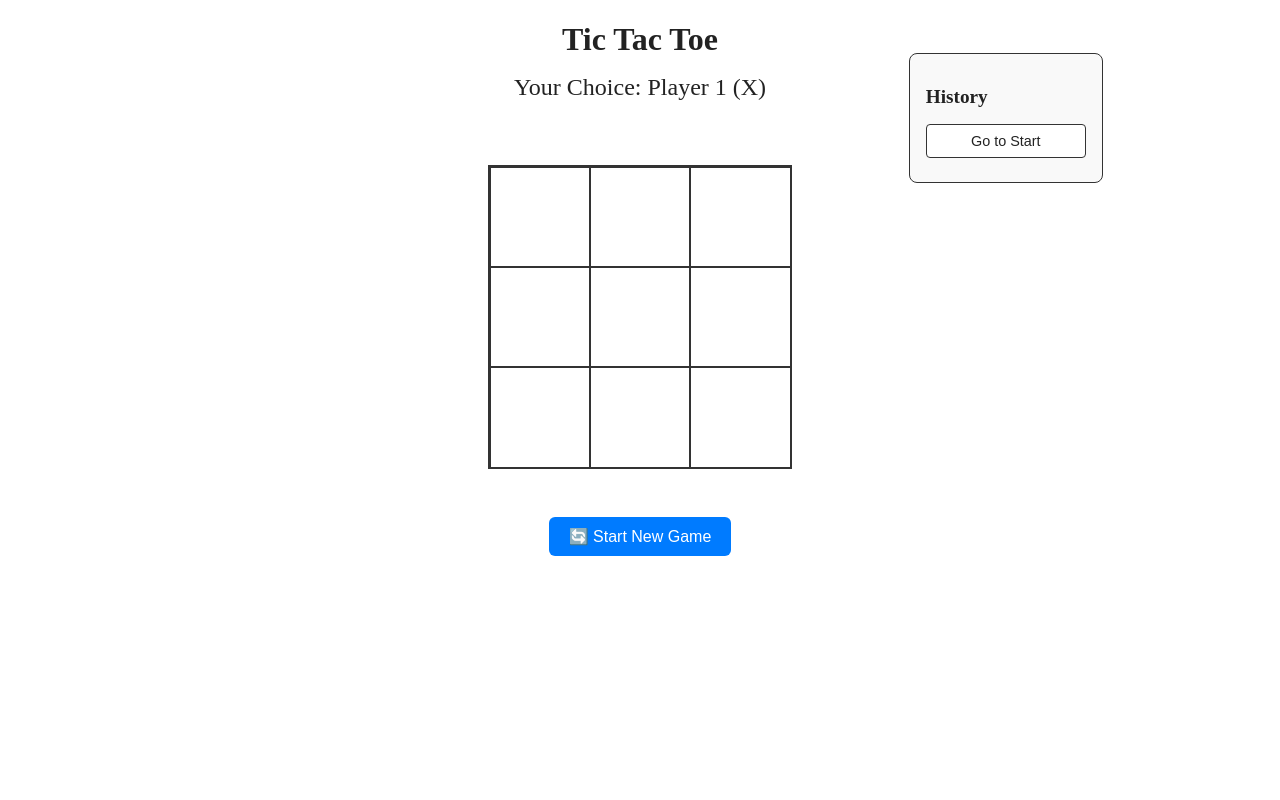
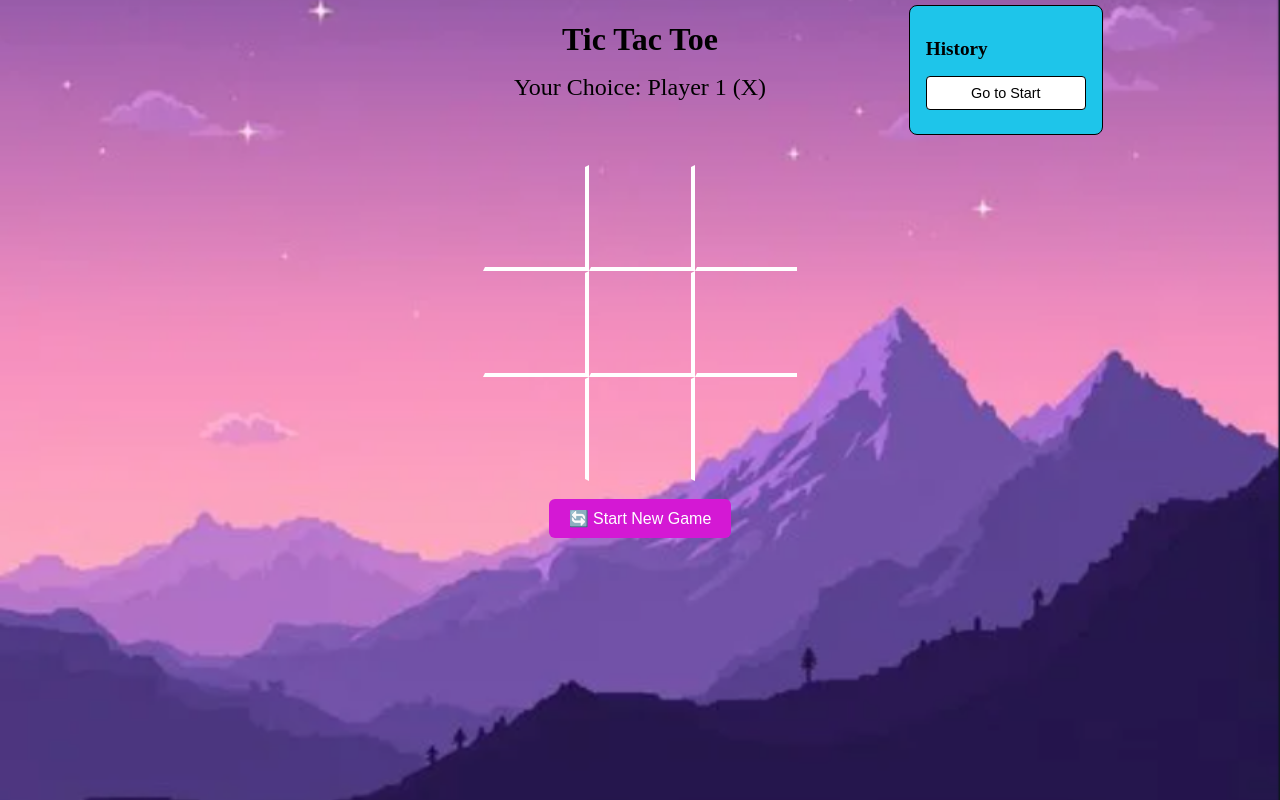
Before and after one commit to hemanth299/tictactoe_game, a React (Vite) app: page / in a window 1280 px wide. Built offline with nearby package versions, Linux system fonts and the light colour scheme.

Commit message:
worked on the finishing touches to make it visually appealing

```diff
--- a/package.json
+++ b/package.json
@@ -25,7 +25,7 @@
     "eslint-plugin-react-refresh": "^0.4.19",
     "globals": "^16.0.0",
     "prettier": "^3.5.3",
-    "sass": "^1.87.0",
+    "sass": "^1.88.0",
     "vite": "^6.3.5"
   }
 }
--- a/src/App.jsx
+++ b/src/App.jsx
@@ -17,7 +17,8 @@ function App() {
 
   const currentSquares = history[currentMove];
   const player1 = currentMove % 2 === 0;
-  const winner = Winner(currentSquares);
+  const { winner, line: winningLine } = Winner(currentSquares);
+
 
   const handleClick = (position) => {
     if (currentSquares[position] || winner) return;
@@ -52,7 +53,12 @@ function App() {
 
       <div className='game-container'>
   <div className='board-wrapper'>
-    <Board squares={currentSquares} handleClick={handleClick} />
+    <Board
+  squares={currentSquares}
+  handleClick={handleClick}
+  winningLine={winningLine}
+/>
+
    <button className="reset-btn" onClick={resetGame}>
   🔄 Start New Game
 </button>
--- a/src/components/Board.jsx
+++ b/src/components/Board.jsx
@@ -1,31 +1,60 @@
 import Square from './Square';
 import './styles.scss';
 
-const Board = ({squares,handleClick})=>{
+const Board = ({ squares, handleClick, winningLine = [] }) => {
+  // Determine the strike class based on the winning line
+  const getStrikeClass = () => {
+    if (!winningLine.length) return '';
+
+    const [a, b, c] = winningLine;
+    if (a === 0 && b === 1 && c === 2) return 'strike-row-0'; // First row
+    if (a === 3 && b === 4 && c === 5) return 'strike-row-1'; // Second row
+    if (a === 6 && b === 7 && c === 8) return 'strike-row-2'; // Third row
+    if (a === 0 && b === 3 && c === 6) return 'strike-col-0'; // First column
+    if (a === 1 && b === 4 && c === 7) return 'strike-col-1'; // Second column
+    if (a === 2 && b === 5 && c === 8) return 'strike-col-2'; // Third column
+    if (a === 0 && b === 4 && c === 8) return 'strike-diag-0'; // Diagonal top-left to bottom-right
+    if (a === 2 && b === 4 && c === 6) return 'strike-diag-1'; // Diagonal top-right to bottom-left
+    return '';
+  };
+
+  const strikeClass = getStrikeClass();
 
   const renderSquare = (index) => {
+    const isWinning = winningLine.includes(index); // Check if the square is part of the winning line
+    const value = squares[index];
+    const valueClass = value === 'X' ? 'x' : value === 'O' ? 'o' : '';
+    const winningClass = isWinning ? 'winning' : '';
+
     return (
-      <Square value={squares[index]} onClick={()=>{handleClick(index)}}/>
-    )
-  }
+      <Square
+        key={index}
+        value={value}
+        onClick={() => handleClick(index)}
+        className={`square ${valueClass} ${winningClass}`}
+      />
+    );
+  };
+
   return (
-    <div className='board'>
-      <div className='board-row'>
+    <div className={`board ${strikeClass}`}>
+      <div className="board-row">
         {renderSquare(0)}
         {renderSquare(1)}
         {renderSquare(2)}
       </div>
-      <div className='board-row'>
+      <div className="board-row">
         {renderSquare(3)}
         {renderSquare(4)}
         {renderSquare(5)}
       </div>
-      <div className='board-row'>
+      <div className="board-row">
         {renderSquare(6)}
         {renderSquare(7)}
         {renderSquare(8)}
       </div>
     </div>
-  )
-}
+  );
+};
+
 export default Board;
--- a/src/components/Square.jsx
+++ b/src/components/Square.jsx
@@ -1,7 +1,7 @@
 import './styles.scss';
-function Square({value, onClick}) {
-  return (
-    <button type='button' className='square'onClick={onClick}>{value}</button>
-  )
-}
+const Square = ({ value, onClick, className }) => (
+  <div className={className} onClick={onClick}>
+    {value}
+  </div>
+);
 export default Square;
--- a/src/components/Winner.js
+++ b/src/components/Winner.js
@@ -1,21 +1,14 @@
-export function Winner(squares){
+export function Winner(squares) {
   const lines = [
-    [0, 1, 2],
-    [3, 4, 5],
-    [6, 7, 8],
-    [0, 3, 6],
-    [1, 4, 7],
-    [2, 5, 8],
-    [0, 4, 8],
-    [2, 4, 6]
+    [0, 1, 2], [3, 4, 5], [6, 7, 8],
+    [0, 3, 6], [1, 4, 7], [2, 5, 8],
+    [0, 4, 8], [2, 4, 6],
   ];
 
-  for (let i = 0; i < lines.length; i++) {
-    const [a, b, c] = lines[i];
+  for (let [a, b, c] of lines) {
     if (squares[a] && squares[a] === squares[b] && squares[a] === squares[c]) {
-      return squares[a];
+      return { winner: squares[a], line: [a, b, c] };
     }
   }
-
-  return null;
+  return { winner: null, line: [] };
 }
--- a/src/components/styles.scss
+++ b/src/components/styles.scss
@@ -2,12 +2,23 @@
 
 // ===== Variables =====
 $cell-size: 100px;
-$border-color: #333;
-$text-color: #222;
-$hover-color: #e6e6e6;
-$active-bg: #007bff;
-$active-text: #fff;
+$border-color: #ffffff; // White for grid lines
+$text-color: #000000; // White for general text
+$hover-color:pink; // Light blue for hover effect
+$active-bg: #007bff; // Blue for active squares
+$active-text: #ffffff; // White for active text
+$x-color: #e03030#ee05ee; // Bright red for X
+$o-color: blue; // Bright yellow for O
 
+// ===== Global Styles =====
+
+body {
+  background-image: url('../images/bgimage.png'); // Path to your image
+  background-size: cover; // Ensures the image covers the entire viewport
+  background-position: center; // Centers the image
+  background-repeat: no-repeat; // Prevents the image from repeating
+  height: 100%; // Ensures the body takes up the full height
+}
 
 // ===== Layout: Game Container =====
 .game-container {
@@ -17,7 +28,7 @@ $active-text: #fff;
   margin-top: 2rem;
 }
 
-// ===== Board Wrapper (board + reset) =====
+// ===== Board Wrapper =====
 .board-wrapper {
   display: flex;
   flex-direction: column;
@@ -44,35 +55,125 @@ $active-text: #fff;
 // ===== Board & Squares =====
 .board {
   display: flex;
-  flex-direction: column;
-  gap: 0;
-  width: max-content;
-  margin: 2rem auto;
-  border: 2px solid $border-color;
-  background-color: white;
+  flex-direction: column; // Stack rows vertically
+  gap: 0; // No gap between rows
+  width: max-content; // Ensure the board fits its content
+  margin: 2rem auto; // Center the board horizontally
+  position: relative;
+
+  &::after {
+    content: '';
+    position: absolute;
+    background-color: #ff0000; // Green color for the strike
+    height: 4px; // Thickness of the strike line
+    width: 0; // Start with no width (hidden)
+    transform-origin: center;
+    transition: width 0.5s ease, transform 0.5s ease;
+    z-index: 1;
+  }
+
+  // Horizontal strike (rows)
+  &.strike-row-0::after {
+    top: calc(16.67% - 2px); // Position for the first row
+    left: 0;
+    width: 100%; // Full width for the strike
+  }
+
+  &.strike-row-1::after {
+    top: calc(50% - 2px); // Position for the second row
+    left: 0;
+    width: 100%; // Full width for the strike
+  }
+
+  &.strike-row-2::after {
+    top: calc(83.33% - 2px); // Position for the third row
+    left: 0;
+    width: 100%; // Full width for the strike
+  }
+
+  // Vertical strike (columns)
+  &.strike-col-0::after {
+    top: 0;
+    left: calc(16.67% - 2px); // Position for the first column
+    height: 100%; // Full height for the strike
+    width: 4px; // Thickness of the vertical strike
+  }
+
+  &.strike-col-1::after {
+    top: 0;
+    left: calc(50% - 2px); // Position for the second column
+    height: 100%; // Full height for the strike
+    width: 4px; // Thickness of the vertical strike
+  }
+
+  &.strike-col-2::after {
+    top: 0;
+    left: calc(83.33% - 2px); // Position for the third column
+    height: 100%; // Full height for the strike
+    width: 4px; // Thickness of the vertical strike
+  }
+
+ // Diagonal strikes
+&.strike-diag-0::after {
+  top: 0%; // Start from the center vertically
+  left: 0; // Start from the left edge
+  width: 141%; // Extend the width to cover the diagonal
+  height: 4px; // Thickness of the strike
+  transform: translateY(-50%) rotate(45deg); // Center the line and rotate it
+  transform-origin: left; // Rotate from the left edge
+}
+
+&.strike-diag-1::after {
+  top: 0%; // Start from the center vertically
+  right: 0; // Start from the right edge
+  width: 141%; // Extend the width to cover the diagonal
+  height: 4px; // Thickness of the strike
+  transform: translateY(-50%) rotate(-45deg); // Center the line and rotate it
+  transform-origin: right; // Rotate from the right edge
+}
 }
 
 .board-row {
   display: flex; // Align squares horizontally in each row
 }
 
+
 .square {
+
   display: flex;
   align-items: center;
   justify-content: center;
   font-size: 2.5rem;
   font-weight: bold;
-  color: $text-color;
   width: $cell-size;
   height: $cell-size;
-  background-color: white;
-  border: 1px solid $border-color;
+  background-color: transparent; // White background for squares
+  border: 2px solid transparent; // Default border
   cursor: pointer;
   transition: background-color 0.3s ease, transform 0.2s ease;
 
-  &:hover {
-    background-color: $hover-color;
-    transform: scale(1.05);
+  &.x {
+    color: $x-color; // Bright red for X
+    animation: glitter 1.5s infinite; // Add glitter animation
+  }
+
+  &.o {
+    color: $o-color; // Bright yellow for O
+    animation: glitter 1.5s infinite; // Add glitter animation
+  }
+
+  &.winning {
+    color: rgb(62, 227, 25); // Green for winning blocks
+    animation: glitter 1.5s infinite; // Add glitter animation for winning blocks
+  }
+
+  // Add thicker borders for the Tic Tac Toe style
+  &:not(:last-child) {
+    border-right: 4px solid $border-color; // Vertical lines between squares
+  }
+
+  &:nth-child(3n) {
+    border-right: none; // Remove right border for the last square in each row
   }
 
   &.active {
@@ -81,28 +182,53 @@ $active-text: #fff;
     cursor: not-allowed;
   }
 
-  &:last-child {
-    border-right: none;
+  &:hover {
+    background-color: $hover-color;
+    transform: scale(1.05); // Slight zoom effect on hover
+  }
+}
+// Glitter animation
+@keyframes glitter {
+  0% {
+    text-shadow: 0 0 5px #fff, 0 0 5px #fff, 0 0 5px #ee05ee, 0 0 5px #ee05ee, 0 0 5px #ee05ee;
+  }
+  50% {
+    text-shadow: 0 0 5px #fff, 0 0 5px #ee05ee, 0 0 5px #ee05ee, 0 0 5px #ee05ee, 0 0 5px #ee05ee;
+  }
+  100% {
+    text-shadow: 0 0 5px #fff, 0 0 5px #fff, 0 0 5px #ee05ee, 0 0 5px #ee05ee, 0 0 5px #ee05ee;
+  }
+}
+@keyframes pulse {
+  0%, 100% {
+    transform: scale(1);
+  }
+  50% {
+    transform: scale(1.1);
   }
 }
 
-// Remove the bottom border for the last row
-.board-row:last-child .square {
-  border-bottom: none;
+// Add horizontal lines between rows
+.board-row:not(:last-child) .square {
+  border-bottom: 4px solid $border-color;
 }
 
+// ===== Reset Button =====
 .reset-btn {
   padding: 0.6rem 1.2rem;
-  background-color: $active-bg;
+  background-color: rgb(212, 24, 212);
   color: $active-text;
   border: none;
   border-radius: 6px;
   font-size: 1rem;
   cursor: pointer;
   transition: background-color 0.2s ease, transform 0.2s ease;
+  margin-top: -30px;
 
   &:hover {
-    background-color: color.adjust($active-bg, $lightness: -10%);
+    background-color: $hover-color;
+    color: $text-color;
+    transform: scale(1.05); // Slight zoom effect on hover
   }
 
   &:active {
@@ -115,17 +241,15 @@ $active-text: #fff;
   }
 }
 
-
-
 // ===== Move History =====
 .history {
   position: absolute;
-  top: -5rem;
+  top: -8rem;
   left: calc(70% + 1rem);
   padding: 1rem;
-  border: 1px solid $border-color;
+  border: 1px solid black;
   border-radius: 8px;
-  background-color: #f9f9f9;
+  background-color: #1ec5ea;
   min-width: 160px;
 
   h2 {
@@ -148,7 +272,7 @@ $active-text: #fff;
       padding: 0.5rem;
       font-size: 0.9rem;
       cursor: pointer;
-      border: 1px solid $border-color;
+      border: 1px solid black;
       background-color: white;
       color: $text-color;
       border-radius: 4px;
```
Also changed, not shown: src/images/bgimage.png (added), 1 other file (tests, documents, lock files or other folders).
